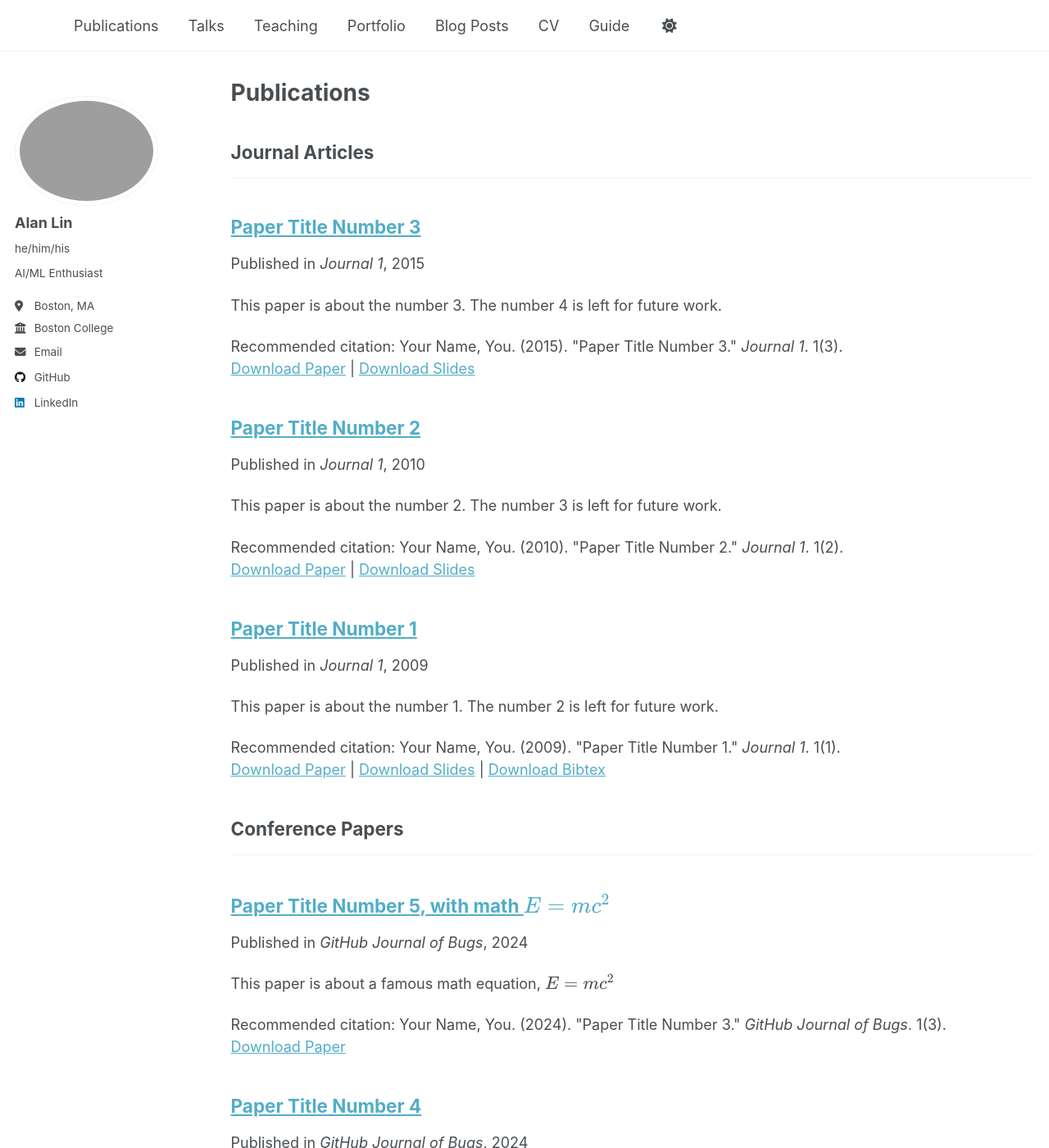
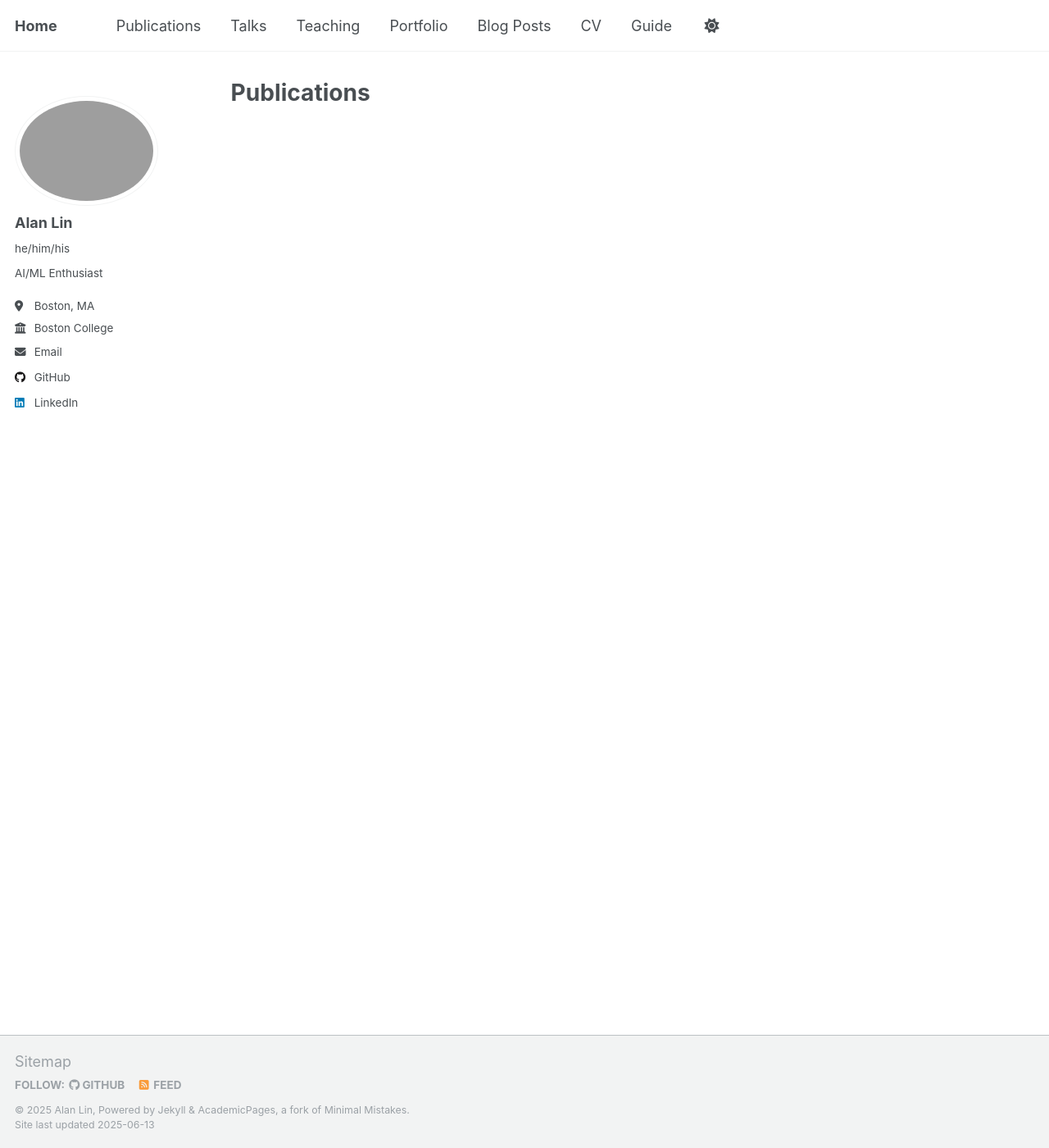
Before and after one commit to alanklin/alanklin.github.io, a Jekyll site: the page built from _pages/publications.html, in a window 1280 px wide and 1400 px high. Shown: the whole window at 82% size. Built offline with Jekyll 4.4.1, drawn with Linux system fonts in a browser that asks for light colours; some of the changed text lies outside the part shown.

Commit message:
no publications

```diff
--- a/_config.yml
+++ b/_config.yml
@@ -9,7 +9,7 @@
 # Basic Site Settings
 locale                   : "en-US"
 site_theme               : "default"
-title                    : ""
+title                    : "Home"
 title_separator          : "-"
 name                     : &name "Alan Lin"
 description              : &description "personal description"
@@ -76,14 +76,6 @@ author:
   youtube          : # Username
   zhihu            : # Username
 
-# Publication Category - The following the list of publication categories and their headings
-publication_category:
-  books:
-    title: 'Books'
-  manuscripts:
-    title: 'Journal Articles'
-  conferences:
-    title: 'Conference Papers'
 
 # Site Settings
 teaser                   :  # filename of teaser fallback teaser image placed in /images/, .e.g. "500x300.png"
@@ -258,15 +250,6 @@ defaults:
       author_profile: true
       share: true
       comments: true
-  # _publications
-  - scope:
-      path: ""
-      type: publications
-    values:
-      layout: single
-      author_profile: true
-      share: true
-      comments: true
   # _portfolio
   - scope:
       path: ""
--- a/_publications/2009-10-01-paper-title-number-1.md
+++ /dev/null
@@ -1,14 +0,0 @@
----
-title: "Paper Title Number 1"
-collection: publications
-category: manuscripts
-permalink: /publication/2009-10-01-paper-title-number-1
-excerpt: 'This paper is about the number 1. The number 2 is left for future work.'
-date: 2009-10-01
-venue: 'Journal 1'
-slidesurl: 'http://academicpages.github.io/files/slides1.pdf'
-paperurl: 'http://academicpages.github.io/files/paper1.pdf'
-bibtexurl: 'http://academicpages.github.io/files/bibtex1.bib'
-citation: 'Your Name, You. (2009). &quot;Paper Title Number 1.&quot; <i>Journal 1</i>. 1(1).'
----
-The contents above will be part of a list of publications, if the user clicks the link for the publication than the contents of section will be rendered as a full page, allowing you to provide more information about the paper for the reader. When publications are displayed as a single page, the contents of the above "citation" field will automatically be included below this section in a smaller font.
--- a/_publications/2010-10-01-paper-title-number-2.md
+++ /dev/null
@@ -1,14 +0,0 @@
----
-title: "Paper Title Number 2"
-collection: publications
-category: manuscripts
-permalink: /publication/2010-10-01-paper-title-number-2
-excerpt: 'This paper is about the number 2. The number 3 is left for future work.'
-date: 2010-10-01
-venue: 'Journal 1'
-slidesurl: 'http://academicpages.github.io/files/slides2.pdf'
-paperurl: 'http://academicpages.github.io/files/paper2.pdf'
-citation: 'Your Name, You. (2010). &quot;Paper Title Number 2.&quot; <i>Journal 1</i>. 1(2).'
----
-
-The contents above will be part of a list of publications, if the user clicks the link for the publication than the contents of section will be rendered as a full page, allowing you to provide more information about the paper for the reader. When publications are displayed as a single page, the contents of the above "citation" field will automatically be included below this section in a smaller font.
--- a/_publications/2015-10-01-paper-title-number-3.md
+++ /dev/null
@@ -1,14 +0,0 @@
----
-title: "Paper Title Number 3"
-collection: publications
-category: manuscripts
-permalink: /publication/2015-10-01-paper-title-number-3
-excerpt: 'This paper is about the number 3. The number 4 is left for future work.'
-date: 2015-10-01
-venue: 'Journal 1'
-slidesurl: 'http://academicpages.github.io/files/slides3.pdf'
-paperurl: 'http://academicpages.github.io/files/paper3.pdf'
-citation: 'Your Name, You. (2015). &quot;Paper Title Number 3.&quot; <i>Journal 1</i>. 1(3).'
----
-
-The contents above will be part of a list of publications, if the user clicks the link for the publication than the contents of section will be rendered as a full page, allowing you to provide more information about the paper for the reader. When publications are displayed as a single page, the contents of the above "citation" field will automatically be included below this section in a smaller font.
--- a/_publications/2025-06-08-paper-title-number-5.md
+++ /dev/null
@@ -1,13 +0,0 @@
----
-title: "Paper Title Number 5, with math $$E=mc^2$$"
-collection: publications
-category: conferences
-permalink: /publication/2024-02-17-paper-title-number-4
-excerpt: 'This paper is about a famous math equation, $$E=mc^2$$'
-date: 2024-02-17
-venue: 'GitHub Journal of Bugs'
-paperurl: 'http://academicpages.github.io/files/paper3.pdf'
-citation: 'Your Name, You. (2024). &quot;Paper Title Number 3.&quot; <i>GitHub Journal of Bugs</i>. 1(3).'
----
-
-Using [MathJax](https://www.mathjax.org/) in the description is supported - $$E=mc^2$$ - however, the use must be mindful that the default delimiters are `$$...$$` and `\\[...\\]` which differs from the `$...$` that is typically expected.
```
Also changed, not shown: _publications/2024-02-17-paper-title-number-4.md (deleted, +0 -13 lines).
